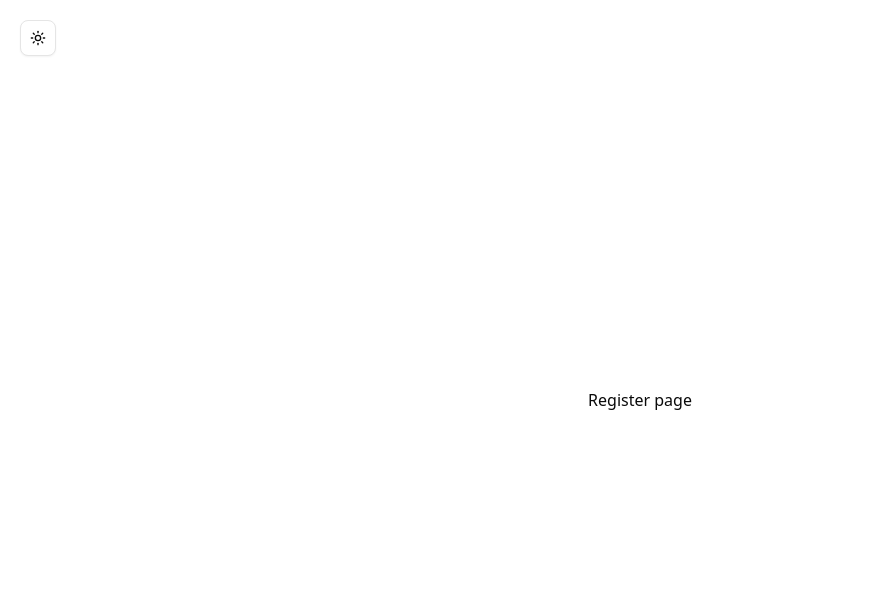
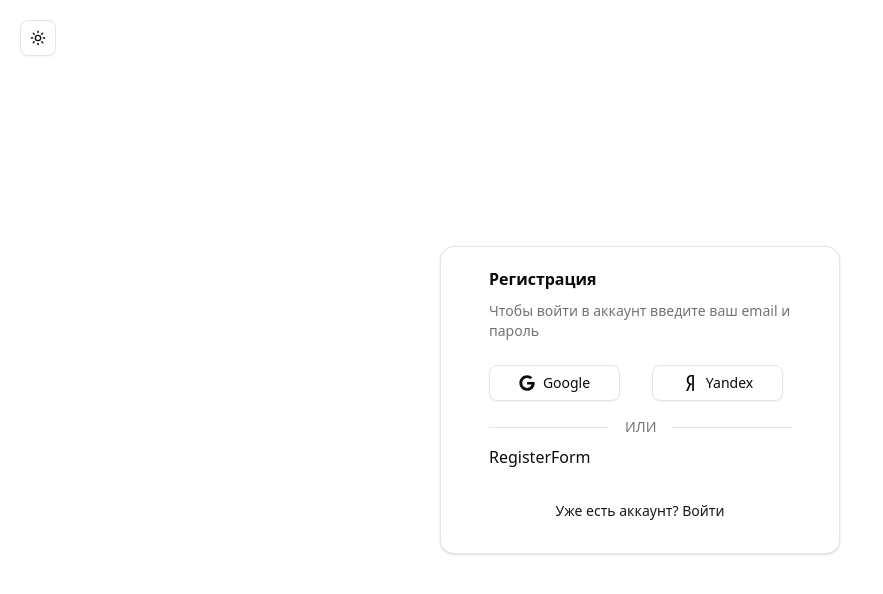
Before and after one commit to WXZVRD/KANBAN-ULTRA-FRONTEND, a Next.js app: page /auth/register in a window 1280 px wide. Shown: the top 594 px of the page, without its empty margins (0-883 px from the left). Built offline with nearby package versions, Linux system fonts and the light colour scheme.

Commit message:
Add: Auth wrapper, social links

```diff
--- a/package.json
+++ b/package.json
@@ -11,6 +11,7 @@
   "dependencies": {
     "@hookform/resolvers": "^5.2.1",
     "@radix-ui/react-dropdown-menu": "^2.1.15",
+    "@radix-ui/react-separator": "^1.1.7",
     "@radix-ui/react-slot": "^1.2.3",
     "@tanstack/react-query": "^5.84.1",
     "class-variance-authority": "^0.7.1",
--- a/src/app/auth/register/page.tsx
+++ b/src/app/auth/register/page.tsx
@@ -1,4 +1,6 @@
 import { Metadata } from 'next'
+
+import { RegisterForm } from '@/feautures/auth/components/RegisterForm'
 
 export const metadata: Metadata = {
 	title: 'Регистрация',
@@ -6,5 +8,5 @@ export const metadata: Metadata = {
 }
 
 export default function RegisterPage() {
-	return <h1>Register page</h1>
+	return <RegisterForm />
 }
--- a/src/app/page.tsx
+++ b/src/app/page.tsx
@@ -7,7 +7,7 @@ export default function Home() {
 		<>
 			<h1 className='mb-5 text-3xl font-bold underline'>Hello world!</h1>
 			<Link href='/auth/register'>
-				<Button>Авторизоватся</Button>
+				<Button>Register</Button>
 			</Link>
 		</>
 	)
--- /dev/null
+++ b/src/feautures/auth/components/AuthSocial.tsx
@@ -0,0 +1,25 @@
+import { Button, Separator } from '@/shared/components/ui'
+
+import { FaGoogle, FaYandex } from 'react-icons/fa'
+
+export function AuthSocial() {
+	return (
+		<>
+			<div className='mb-4 grid grid-cols-2 gap-6'>
+				<Button variant='outline' className='mr-2'>
+					<FaGoogle /> Google
+				</Button>
+				<Button variant='outline' className='mr-2'>
+					<FaYandex /> Yandex
+				</Button>
+			</div>
+			<div className='mb-2 space-y-4'>
+				<div className='flex items-center gap-4'>
+					<Separator className='w-full max-w-[120px]' />
+					<span className='text-muted-foreground text-sm'>ИЛИ</span>
+					<Separator className='w-full max-w-[120px]' />
+				</div>
+			</div>
+		</>
+	)
+}
--- /dev/null
+++ b/src/feautures/auth/components/AuthWrapper.tsx
@@ -0,0 +1,45 @@
+import { type PropsWithChildren } from 'react'
+
+import { Button, Card, CardContent, CardDescription, CardFooter, CardHeader, CardTitle } from '@/shared/components/ui'
+
+import { AuthSocial } from '@/feautures/auth/components/AuthSocial'
+import Link from 'next/link'
+
+interface AuthWrapperProps {
+	heading: string
+	description?: string
+	backButtonLabel?: string
+	backButtonHref?: string
+	isShowSocial?: boolean
+}
+
+export function AuthWrapper({
+	children,
+	backButtonLabel,
+	backButtonHref,
+	heading,
+	isShowSocial = false,
+	description
+}: PropsWithChildren<AuthWrapperProps>) {
+	return (
+		<Card className='w-full max-w-[400px] overflow-hidden px-6'>
+			<CardHeader className='space-y-2'>
+				<CardTitle>{heading}</CardTitle>
+				{description && (
+					<CardDescription>{description}</CardDescription>
+				)}
+			</CardHeader>
+			<CardContent>
+				{isShowSocial && <AuthSocial />}
+				{children}
+			</CardContent>
+			<CardFooter>
+				{backButtonLabel && backButtonHref && (
+					<Button variant='link' className='w-full font-normal'>
+						<Link href={backButtonHref}>{backButtonLabel}</Link>
+					</Button>
+				)}
+			</CardFooter>
+		</Card>
+	)
+}
--- /dev/null
+++ b/src/feautures/auth/components/RegisterForm.tsx
@@ -0,0 +1,15 @@
+import { AuthWrapper } from '@/feautures/auth/components/AuthWrapper'
+
+export function RegisterForm() {
+	return (
+		<AuthWrapper
+			heading='Регистрация'
+			description='Чтобы войти в аккаунт введите ваш email и пароль'
+			backButtonLabel='Уже есть аккаунт? Войти'
+			backButtonHref='/auth/social'
+			isShowSocial
+		>
+			RegisterForm
+		</AuthWrapper>
+	)
+}
--- a/src/shared/components/ui/index.ts
+++ b/src/shared/components/ui/index.ts
@@ -2,3 +2,4 @@ export * from './button'
 export * from './ToggleTheme'
 export * from './dropdown-menu'
 export * from './card'
+export * from './separator'
```
